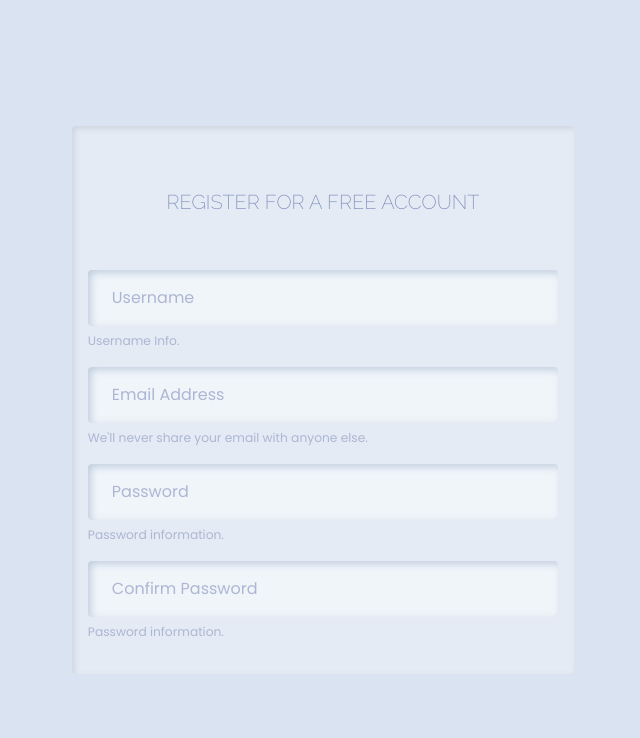
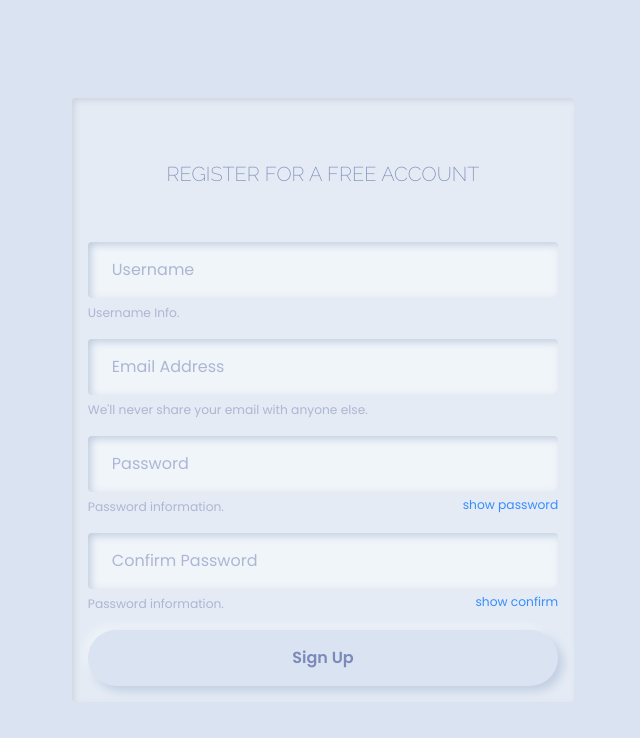
Before and after one commit to KramStyles/django-x-pence, a Django app: page /auth/register/ in a window 1280 px wide. Shown: the top 738 px of the page, without its empty margins (317-957 px from the left). Run offline with Django 4.2, Linux system fonts and the light colour scheme; some libraries are stand-ins or nearby versions.

Commit message:
designed register form

```diff
--- a/authentication/templates/authentication/register.html
+++ b/authentication/templates/authentication/register.html
@@ -19,13 +19,20 @@
                 <div class="form-group mb-3">
                     <input type="password" name="password" id="txtPassword" class="form-control mb-1" placeholder="Password">
                     <small id="passwordHelp" class="form-text text-muted">Password information.</small>
+                    <small id="showPassword" class="text-primary float-end hand">show password</small>
                 </div>
 
                 <div class="form-group mb-3">
                     <input type="password" name="confirm" id="txtConfirm" class="form-control mb-1" placeholder="Confirm Password">
                     <small id="cofirmHelp" class="form-text text-muted">Password information.</small>
+                    <small id="showConfirm" class="text-primary float-end hand">show confirm</small>
+                </div>
+
+                <div class="d-grid">
+                    <input type="submit" value="Sign Up" class="btn btn-block btn-primary">
                 </div>
             </div>
+
         </form>
     </div>
 {% endblock %}
--- a/project/static/css/main.css
+++ b/project/static/css/main.css
@@ -75,3 +75,7 @@ h1, h2, h3, h4, h5, h6 {
     width: 40%;
     margin: auto;
 }
+
+.hand{
+    cursor: pointer;
+}
```
